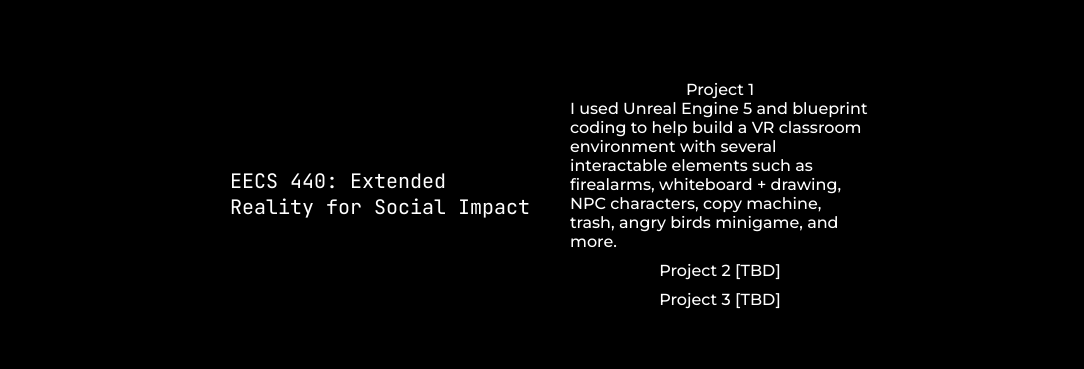
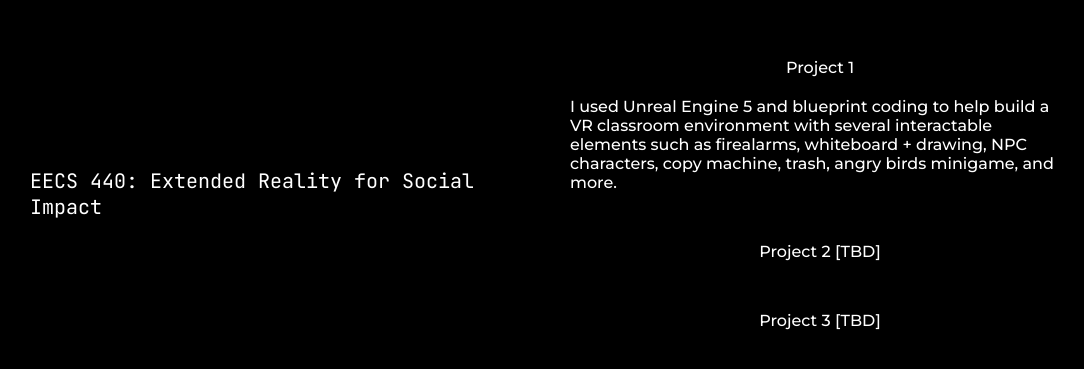
Before and after one commit to vedanthkallakuri/vedanthkallakuri.github.io, a plain HTML site: page index.html in a window 1280 px wide. Shown: the part 145-514 px from the top of the page, without its empty margins (90-1174 px from the left). Drawn offline with Linux system fonts and the light colour scheme.

Commit message:
Add files via upload

```diff
--- a/personal.css
+++ b/personal.css
@@ -35,19 +35,19 @@ body{
     font-size: 20px;
     color: white;
     height: 100%;
-    width: 300px;
+    width: 500px;
     display: flex;
     align-items: center;
 }
 
 .class .link-container{
     height: 100%;
-    width: 300px;
+    width: 500px;
     display: flex;
     flex-direction: column;
     flex-direction: column;
     align-items: center;
-    gap: 10px;
+    gap: 50px;
     margin-left: 20px;
     align-content: flex-start;
 }
@@ -55,6 +55,9 @@ body{
     width: 100%;
     color: white;
     align-items: first baseline;
+    display: flex;
+    flex-direction: column;
+    gap: 20px;
 
 }
 
```
